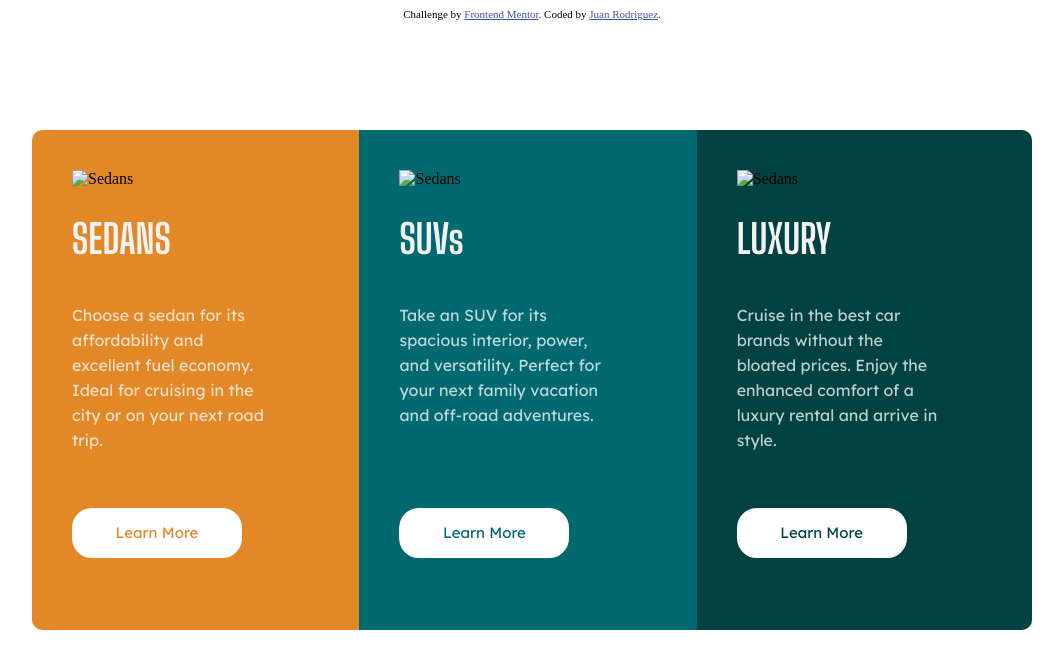
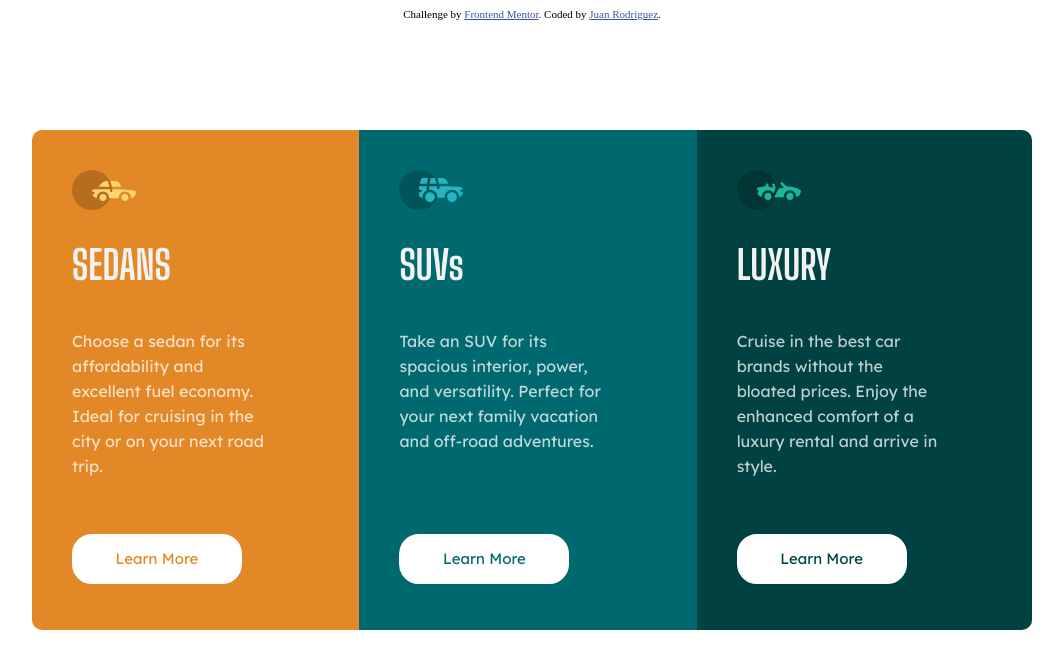
Before and after one commit to Rodriguez-Jp/3column-preview-card, a plain HTML site: page index.html in a window 1280 px wide. Shown: the whole page, without its empty margins (108-1171 px from the left). Drawn offline with Linux system fonts and the light colour scheme.

Commit message:
Solve an image error
I solve an image error, by put in the root directory the images and modifying the html code

```diff
--- a/index.html
+++ b/index.html
@@ -27,7 +27,7 @@
 
     <div class="sedans">
       <div class="img-container">
-        <img src="/Projects/3-column-preview-card-component-main mobile/images/icon-sedans.svg" alt="Sedans">
+        <img src="icon-sedans.svg" alt="Sedans">
       </div>
       <h1>SEDANS</h1>
       <p>Choose a sedan for its affordability and excellent fuel economy. Ideal for cruising in the city
@@ -37,7 +37,7 @@
 
     <div class="suvs">
       <div class="img-container">
-        <img src="/Projects/3-column-preview-card-component-main mobile/images/icon-suvs.svg" alt="Sedans">
+        <img src="icon-suvs.svg" alt="Sedans">
       </div>
       <h1>SUVs</h1>
       <p>Take an SUV for its spacious interior, power, and versatility. Perfect for your next family vacation
@@ -46,7 +46,7 @@
     </div>
     <div class="luxury">
       <div class="img-container">
-        <img src="/Projects/3-column-preview-card-component-main mobile/images/icon-luxury.svg" alt="Sedans">
+        <img src="icon-luxury.svg" alt="Sedans">
       </div>
       <h1>LUXURY</h1>
       <p>Cruise in the best car brands without the bloated prices. Enjoy the enhanced comfort of a luxury
```
Also changed, not shown: icon-luxury.svg (added), icon-sedans.svg (added), icon-suvs.svg (added).
